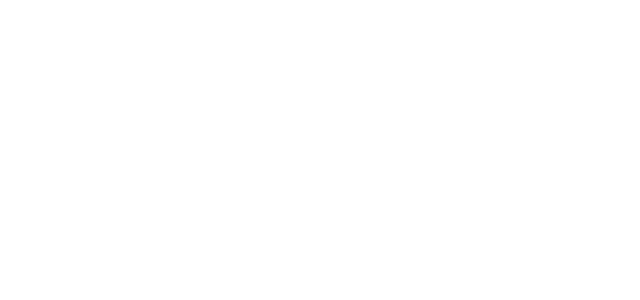
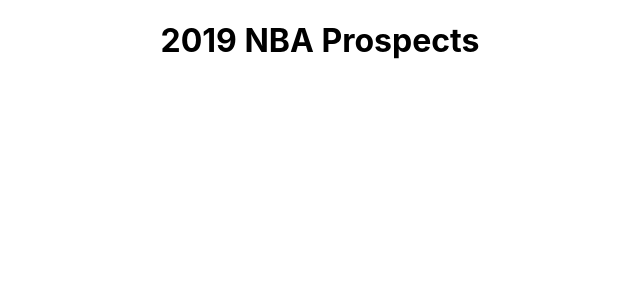
Before and after one commit to ellisonr/nba-draft-frontend, a React (Create React App) app in the folder nba-draft/: page /delete in a window 1280 px wide. Shown: the top 300 px of the page, without its empty margins (320-960 px from the left). Built offline with nearby package versions, Linux system fonts and the light colour scheme.

Commit message:
more css and created css file for nav

```diff
--- a/nba-draft/src/App.css
+++ b/nba-draft/src/App.css
@@ -1,6 +1,5 @@
 .App {
   text-align: center;
-  background-color: red;
 }
 
 /* .App-header {
--- /dev/null
+++ b/nba-draft/src/Nav.css
@@ -0,0 +1,3 @@
+.navbar{
+    margin-top: 0px;
+}
--- a/nba-draft/src/Nav.js
+++ b/nba-draft/src/Nav.js
@@ -1,10 +1,15 @@
 import React, { Component } from 'react';
+import { Link } from 'react-router-dom'
+import './Nav.css'
 
 class Nav extends Component {
     render() {
         return (
-            <div>
+            <div className="navbar">
+                <h1 className="header">2019 NBA Prospects</h1>
+                <nav>
 
+                </nav>
             </div>
         );
     }
--- a/nba-draft/src/Players.css
+++ b/nba-draft/src/Players.css
@@ -1,14 +1,25 @@
+.print-area{
+    background: gray;
+    padding: 5px;
+}
+
 .players{
     background: red;
-    width: 150px;
+    border: 2px solid black;
+    margin: 15px auto;
+    width: 250px;
     height: 150px;
+    box-shadow: 4px 2px;
 }
 
 .playersDetails{
     font-size: 20px;
     font-weight: heavy;
+    padding-top: 10px;
+    margin-bottom: 0px;
 }
 
 .playersDetails2{
     font-size: 15px;
+    padding: 5px;
 }
--- a/nba-draft/src/Players.js
+++ b/nba-draft/src/Players.js
@@ -28,7 +28,7 @@
             )
         })
         return (
-            <div>
+            <div className="print-area">
                 {allPlayers}
             </div>
         );
```
